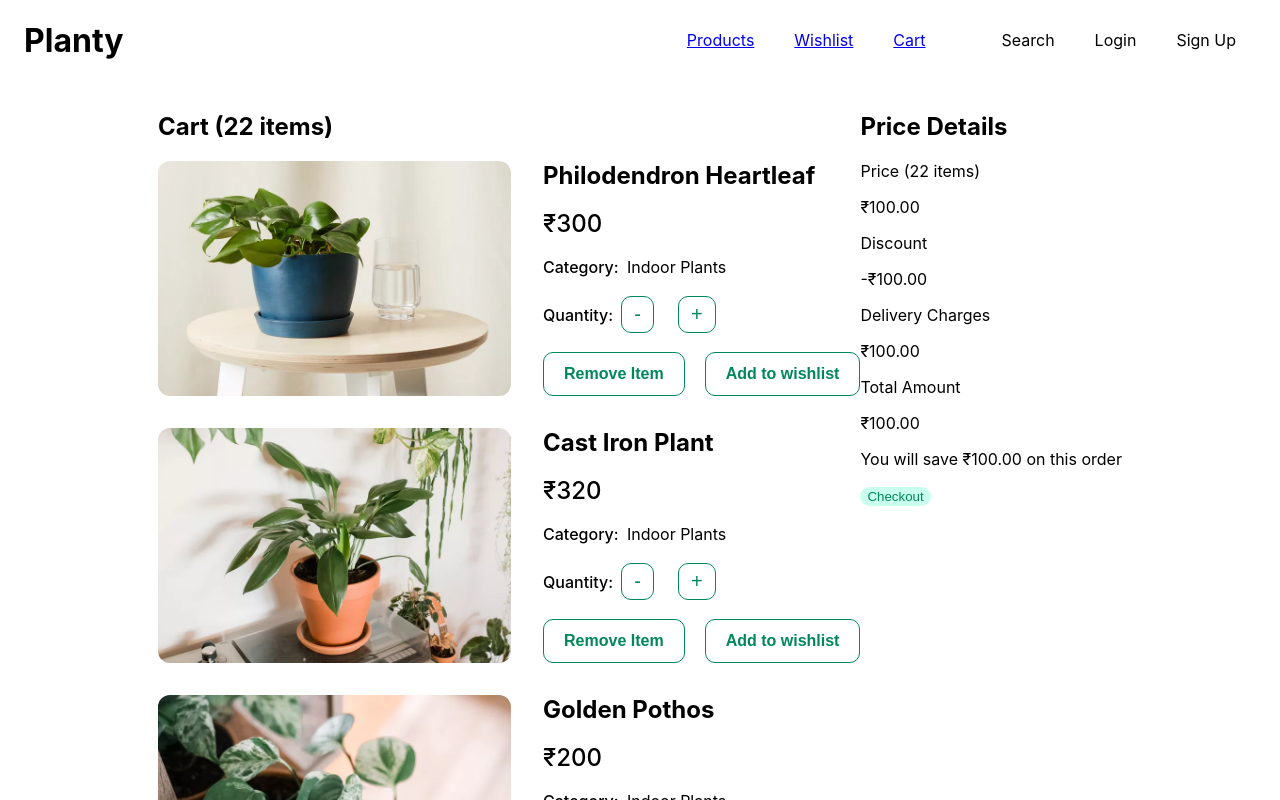
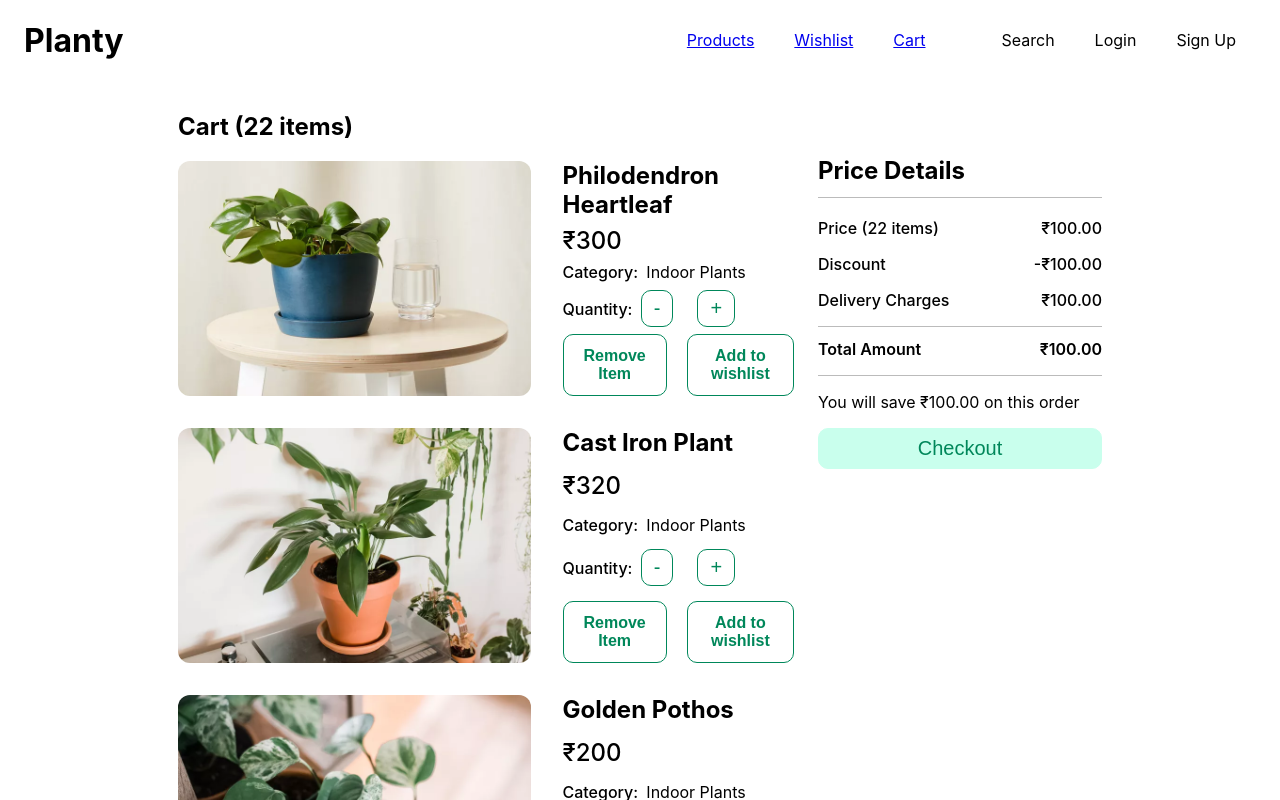
Before and after one commit to srinivas180/planty-2, a React (Create React App) app: page /cart in a window 1280 px wide. Shown: the top 800 px of the page. Built offline with nearby package versions, Linux system fonts and the light colour scheme; what miragejs would draw is missing.

Commit message:
style: added cart styles

```diff
--- /dev/null
+++ b/src/pages/Cart/Cart.css
@@ -0,0 +1,55 @@
+.cart {
+    width: 50%;
+}
+
+.cart--empty {
+    display: flex;
+    flex-direction: column;
+    align-items: center;
+}
+
+.explore-button {
+    padding: 8px;
+}
+
+.price-details {
+    padding: 44px 0 0 24px;
+    width: 25%;
+}
+
+.price-details__heading {
+    border-bottom: 1px solid var(--gray);
+    padding-bottom: 12px;
+}
+
+.price-details__item {
+    display: flex;
+    justify-content: space-between;
+}
+
+.price-details__attribute,
+.price-details__value {
+    margin: 0 0 16px 0;
+    font-weight: 500;
+}
+
+.price-details__split {
+    border-bottom: 1px solid var(--gray);
+}
+
+.total-price {
+    margin: 12px 0;
+    border-bottom: 1px solid var(--gray);
+    font-weight: 600;
+}
+
+.total-price__attribute,
+.total-price__value {
+    margin: 0 0 16px 0;
+}
+
+.price-details__checkout {
+    width: 100%;
+    padding: 8px;
+    font-size: 20px;
+}
--- a/src/pages/Cart/Cart.jsx
+++ b/src/pages/Cart/Cart.jsx
@@ -3,6 +3,8 @@ import { Link } from "react-router-dom";
 import { CartItem } from "../../components/CartItem/CartItem";
 
 import { products } from "../../backend/db/products";
+
+import "./Cart.css";
 
 export function Cart() {
     // TODO: get cart from context
```
